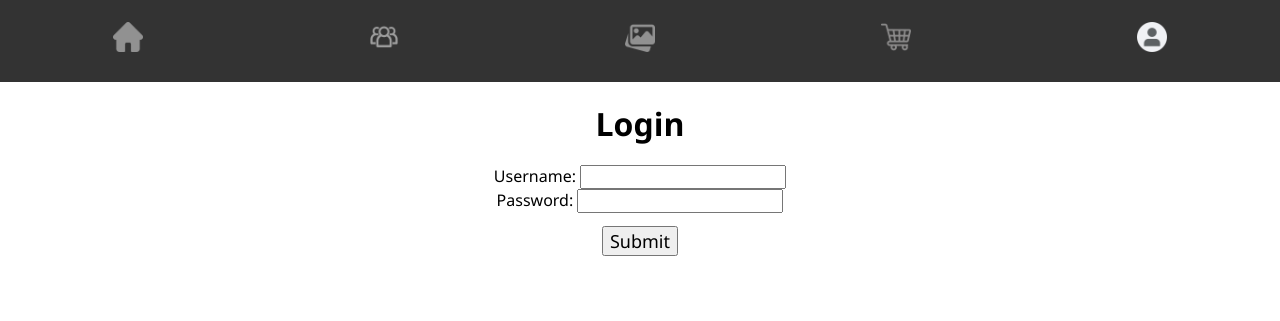
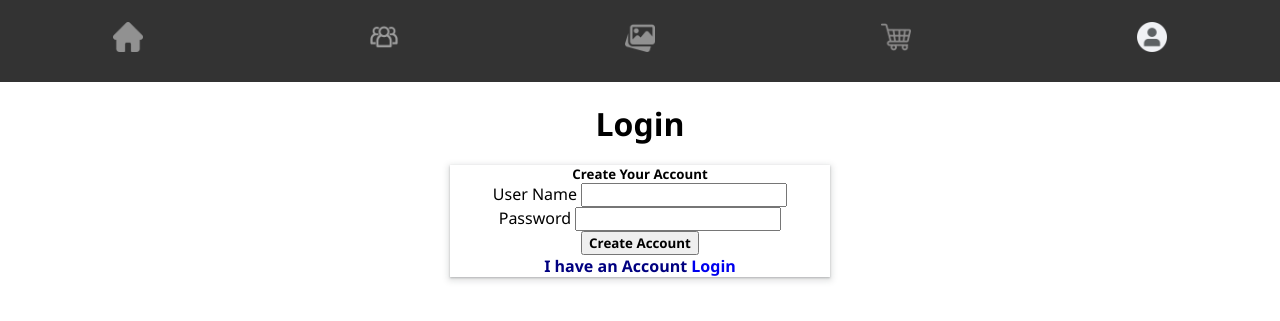
Before and after one commit to BrianQuangNguyen/gallery-inprint-page, a PHP site: page /account.php in a window 1280 px wide. Shown: the top 321 px of the page. Run offline with PHP 8.4, Linux system fonts and the light colour scheme.

Commit message:
Reorganization and account stuff

```diff
--- a/about.html
+++ b/about.html
@@ -1,4 +1,3 @@
-<!DOCTYPE html>
 <!--
 Gallery Inprint About Us Page
 
@@ -10,6 +9,8 @@
 Author: Abigail Fong (400567541)
 Created: 19/04/2025
 -->
+
+<!DOCTYPE html>
 <html>
 
 <head>
--- a/account.php
+++ b/account.php
@@ -1,16 +1,57 @@
+<!--
+Gallery Inprint Error Page
+
+- An HTML page which the user is directed to if any error occurs when receiving HTTP paramters
+- Provides the user with a link to return to the site's homepage
+
+Team: Brick Plug
+Members: Aleina Elizabeth Biju, Abigail	Fong, Logan Lau-McLennan, Brian Nguyen
+
+Author: Abigail Fong (400567541)
+Created: 19/04/2025
+-->
+
 <?php
-include "connect.php";
-session_start();
-if (isset($_SESSION['user'])) {
-    header("Location: dashboard.php");
-    exit();
+include 'util/connect.php';
+
+$message = "";
+$toastClass = "";
+
+if ($_SERVER["REQUEST_METHOD"] == "POST") {
+    $username = $_POST['username'];
+    $password = $_POST['password'];
+
+    // Check if email already exists
+    $checkUserStmt = $conn->prepare("SELECT username FROM userdata WHERE username = ?");
+    $checkUserStmt->bind_param("s", $email);
+    $checkUserStmt->execute();
+    $checkUserStmt->store_result();
+
+    if ($checkUserStmt->num_rows > 0) {
+        $message = "Username already exists";
+        $toastClass = "#007bff"; // Primary color
+    } else {
+        // Prepare and bind
+        $stmt = $conn->prepare("INSERT INTO userdata (username, password) VALUES (?, ?)");
+        $stmt->bind_param("sss", $username, $password);
+
+        if ($stmt->execute()) {
+            $message = "Account created successfully";
+            $toastClass = "#28a745"; // Success color
+        } else {
+            $message = "Error: " . $stmt->error;
+            $toastClass = "#dc3545"; // Danger color
+        }
+
+        $stmt->close();
+    }
+
+    $checkUserStmt->close();
+    $conn->close();
 }
 ?>
 
 <!DOCTYPE html>
-<!--
-Account Login Page
--->
 <html>
 
 <head>
@@ -45,13 +86,62 @@
     </div>
 
     <h1>Login</h1>
-    <form action="login.php" method="POST">
-        <label>Username:</label>
-        <input type="text" name="username" required><br>
-        <label>Password:</label>
-        <input type="password" name="password" required><br>
-        <input type="submit">
-    </form>
+    <div class="container p-5 d-flex flex-column align-items-center">
+        <?php if ($message): ?>
+            <div class="toast align-items-center text-white border-0"
+          role="alert" aria-live="assertive" aria-atomic="true"
+                style="background-color: <?php echo $toastClass; ?>;">
+                <div class="d-flex">
+                    <div class="toast-body">
+                        <?php echo $message; ?>
+                    </div>
+                    <button type="button" class="btn-close
+                    btn-close-white me-2 m-auto"
+                          data-bs-dismiss="toast"
+                        aria-label="Close"></button>
+                </div>
+            </div>
+        <?php endif; ?>
+        <form method="post" class="form-control mt-5 p-4"
+            style="height:auto; width:380px;
+            box-shadow: rgba(60, 64, 67, 0.3) 0px 1px 2px 0px,
+            rgba(60, 64, 67, 0.15) 0px 2px 6px 2px;">
+            <div class="row text-center">
+                <i class="fa fa-user-circle-o fa-3x mt-1 mb-2" style="color: green;"></i>
+                <h5 class="p-4" style="font-weight: 700;">Create Your Account</h5>
+            </div>
+            <div class="mb-2">
+                <label for="username"><i
+                  class="fa fa-user"></i> User Name</label>
+                <input type="text" name="username" id="username"
+                  class="form-control" required>
+            </div>
+            <div class="mb-2 mt-2">
+                <label for="password"><i
+                  class="fa fa-lock"></i> Password</label>
+                <input type="text" name="password" id="password"
+                  class="form-control" required>
+            </div>
+            <div class="mb-2 mt-3">
+                <button type="submit"
+                  class="btn btn-success
+                bg-success" style="font-weight: 600;">Create
+                    Account</button>
+            </div>
+            <div class="mb-2 mt-4">
+                <p class="text-center" style="font-weight: 600;
+                color: navy;">I have an Account <a href="util/login.php"
+                        style="text-decoration: none;">Login</a></p>
+            </div>
+        </form>
+    </div>
+    <script>
+        let toastElList = [].slice.call(document.querySelectorAll('.toast'))
+        let toastList = toastElList.map(function (toastEl) {
+            return new bootstrap.Toast(toastEl, { delay: 3000 });
+        });
+        toastList.forEach(toast => toast.show());
+    </script>
 </body>
 
 </html>
--- a/index.php
+++ b/index.php
@@ -12,7 +12,7 @@
 Author: Brian Nguyen (nguyeb57)
 Created: 31/03/2025
 */
-include "connect.php";
+include "util/connect.php";
 $command = "SELECT `fileName`FROM `products`";
 $stmt = $dbh->prepare($command);
 $success = $stmt->execute();
--- a/js/shop.js
+++ b/js/shop.js
@@ -122,7 +122,7 @@
 
 function addToCart(productID, quantity) {
     // Send the productID and quantity to cart.php using a POST request
-    fetch('cart.php', {
+    fetch('util/cart.php', {
         method: 'POST',
         headers: {
             'Content-Type': 'application/x-www-form-urlencoded'
@@ -138,7 +138,7 @@
 }
 
 function fetchCart() {
-    fetch('cart.php', {
+    fetch('util/cart.php', {
         method: 'GET', // Change from POST to GET
         headers: {
             'Content-Type': 'application/x-www-form-urlencoded'
--- a/logout.php
+++ /dev/null
@@ -1,6 +0,0 @@
-<?php
-session_start();
-session_destroy();
-header("Location: account.php");
-exit();
-?>
--- a/shop.php
+++ b/shop.php
@@ -13,7 +13,7 @@
 Created: 31/03/2025
 */
 
-include "connect.php";
+include "util/connect.php";
 session_start();
 
 // if session variables aren't set then the user is visiting the page for the first time
--- a/connect.php
+++ b/util/connect.php
@@ -8,9 +8,9 @@
  */
 try {
     $dbh = new PDO(
-        "mysql:host=localhost;dbname=fonga13_db",
-        "fonga13_local",
-        "fn!HrDB-"
+        "mysql:host=localhost;dbname=test",
+        "root",
+        ""
     );
 } catch (Exception $e) {
     die("ERROR: Couldn't connect. {$e->getMessage()}");
--- a/shopProcessing.php
+++ b/util/shopProcessing.php
@@ -23,7 +23,7 @@
 // error checking on GET parameters
 if ($order === NULL || $num === NULL || $num === false) {
     // redirect to error page if parameters are not received/invalid
-    header('Location: error.html');
+    header('Location: ../error.html');
 } else {
     // create the command based on the indicated sorting order
     if ($order === "None (Default)") {
@@ -38,7 +38,7 @@
         $command = "SELECT * FROM `products` ORDER BY `date` LIMIT 5 OFFSET :offset";
     } else {
         // redirect to error page if the order isn't one of the options from the dropdown menu
-        header('Location: error.html');
+        header('Location: ../error.html');
     }
 
     // prepare the command and input the offset value (which is the number of products currently displayed)
--- a/storeprocessing.php
+++ b/util/storeprocessing.php
@@ -15,7 +15,7 @@
 
 header('Content-Type: application/json');
 
-include "connectXAMMP.php";
+include "connect.php";
 
 $num = filter_input(INPUT_GET, "numDisplayed", FILTER_VALIDATE_INT);
 
```
Also changed, not shown: cart.html (+14 -1 lines), connectXAMMP.php (deleted, +0 -17 lines), dashboard.php (+14 -1 lines), js/login.js (added, +12 -0 lines), login.php (deleted, +0 -51 lines), store.php (+5 -5 lines), util/cart.php (renamed from cart.php, +12 -1 lines).
